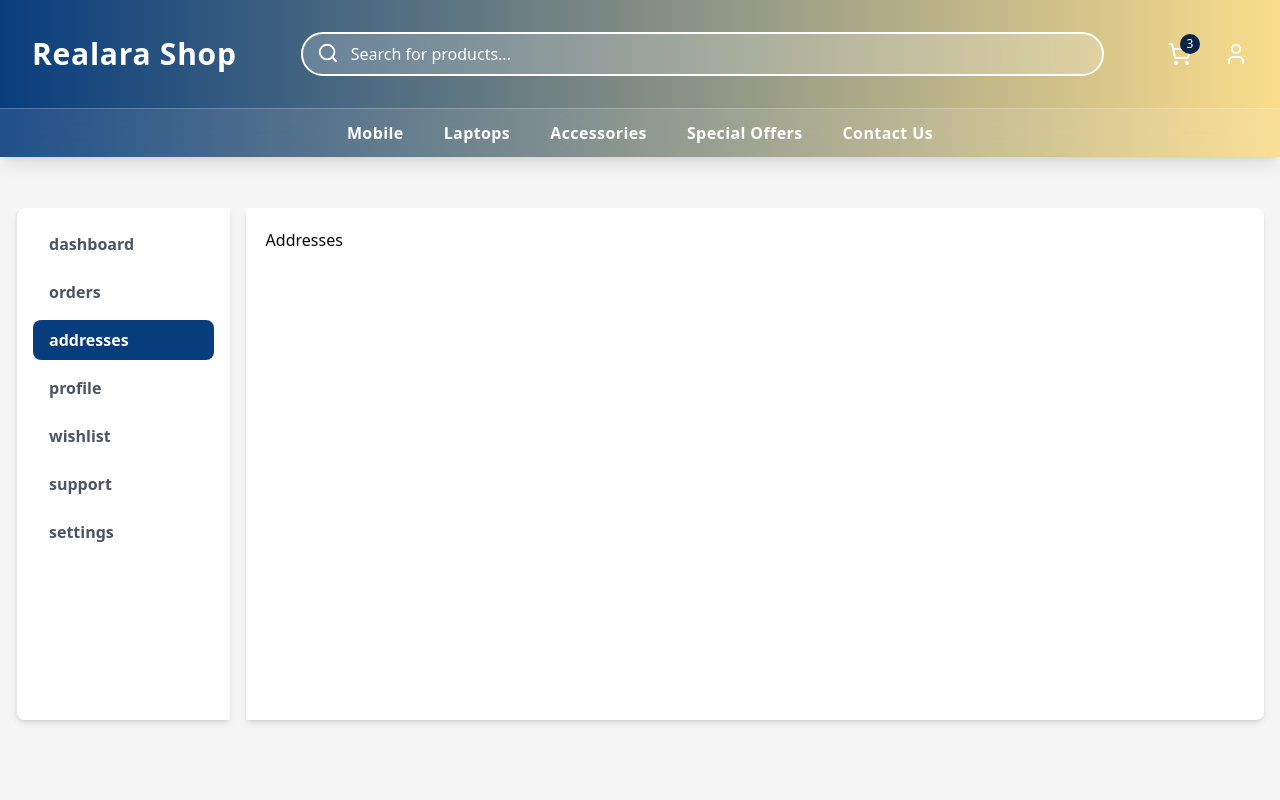
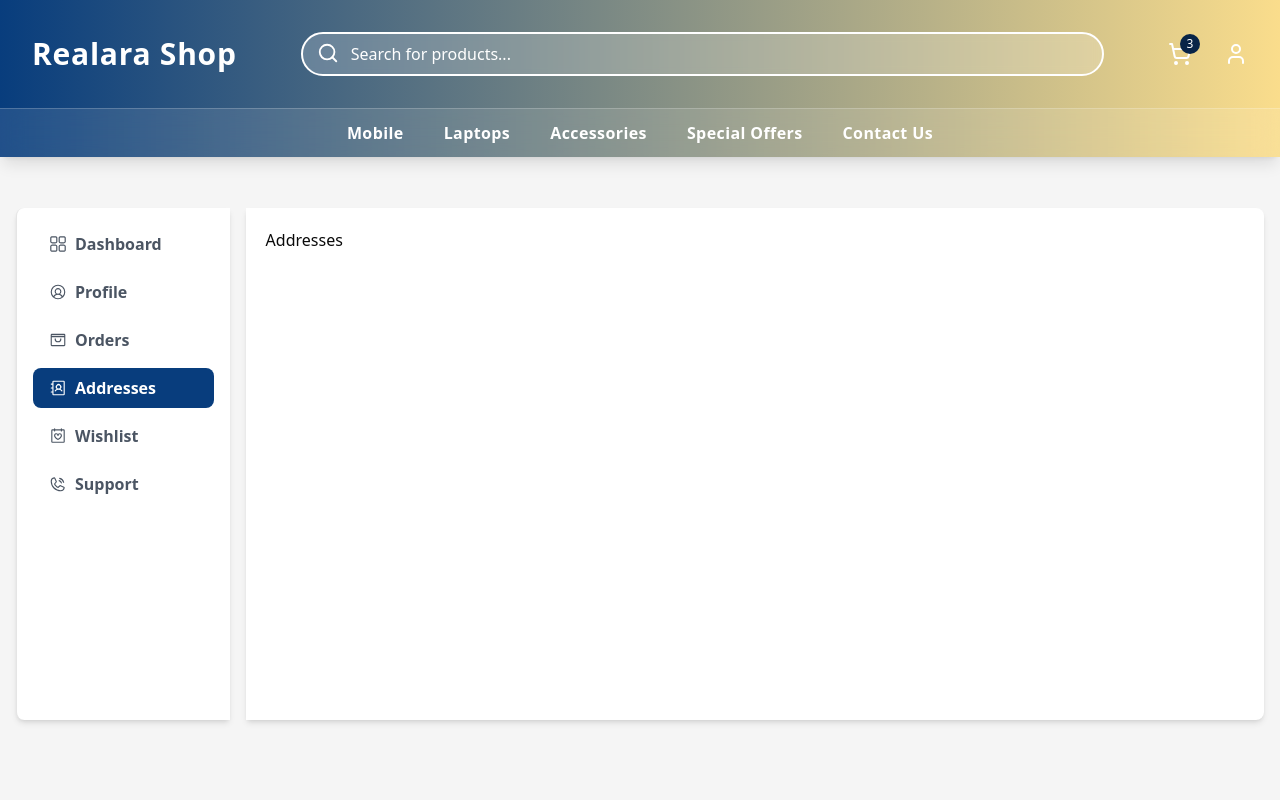
Before and after one commit to pouriasabaghi/relara_shop, a Next.js app: page /panel/addresses in a window 1280 px wide. Shown: the top 800 px of the page. Built offline with nearby package versions, Linux system fonts and the light colour scheme.

Commit message:
🧑‍💻 chore: add icon for panel left items

```diff
--- a/app/(user)/panel/layout.tsx
+++ b/app/(user)/panel/layout.tsx
@@ -1,4 +1,4 @@
-'use client'
+"use client";
 
 import Link from "next/link";
 import { usePathname } from "next/navigation";
@@ -7,15 +7,22 @@ import { ReactNode } from "react";
 import MainHeader from "@/layouts/MainHeader";
 import DesktopHeader from "@/layouts/DesktopHeader";
 import MainFooter from "@/layouts/MainFooter";
+import {
+  PiAddressBook,
+  PiCalendarHeart,
+  PiShoppingBagOpenDuotone,
+  PiPhoneCall,
+  PiUserCircle
+} from "react-icons/pi";
+import { RxDashboard } from "react-icons/rx";
 
 const menuItems = [
-  { name: "dashboard", href: "/panel" },
-  { name: "orders", href: "/panel/orders" },
-  { name: "addresses", href: "/panel/addresses" },
-  { name: "profile", href: "/panel/profile" },
-  { name: "wishlist", href: "/panel/wishlist" },
-  { name: "support", href: "/panel/support" },
-  { name: "settings", href: "/panel/settings" },
+  { name: "Dashboard", icon: <RxDashboard />, href: "/panel" },
+  { name: "Profile", icon: <PiUserCircle />, href: "/panel/profile" },
+  { name: "Orders", icon: <PiShoppingBagOpenDuotone />, href: "/panel/orders" },
+  { name: "Addresses", icon: <PiAddressBook />, href: "/panel/addresses" },
+  { name: "Wishlist", icon: <PiCalendarHeart />, href: "/panel/wishlist" },
+  { name: "Support", icon: <PiPhoneCall />, href: "/panel/support" },
 ];
 
 export default function PanelLayout({ children }: { children: ReactNode }) {
@@ -30,19 +37,20 @@ export default function PanelLayout({ children }: { children: ReactNode }) {
         <DesktopHeader />
       </div>
 
-      <div className="m-auto overflow-auto px-4 pb-20 pt-10 lg:pt-52 flex gap-4 h-screen">
+      <div className="m-auto flex h-screen gap-4 overflow-auto px-4 pb-20 pt-10 lg:pt-52">
         {/* Sidebar */}
-        <div className="w-64 border-l bg-white p-4 shadow-md rounded-tl-lg rounded-bl-lg">
+        <div className="w-64 rounded-bl-lg rounded-tl-lg border-l bg-white p-4 shadow-md">
           <nav className="space-y-2">
             {menuItems.map((item) => (
               <Link
                 key={item.href}
                 href={item.href}
                 className={cn(
-                  "block rounded-lg px-4 py-2 text-gray-600 hover:text-white hover:bg-customPrimary font-semibold",
+                  "flex items-center gap-2 rounded-lg px-4 py-2 font-semibold text-gray-600 hover:bg-customPrimary hover:text-white",
                   pathname === item.href && "bg-customPrimary text-white",
                 )}
               >
+                <span className="text-lg">{item.icon}</span>
                 {item.name}
               </Link>
             ))}
@@ -50,7 +58,9 @@ export default function PanelLayout({ children }: { children: ReactNode }) {
         </div>
 
         {/* Main Content */}
-        <main className="bg-white w-full p-5 rounded-tr-lg rounded-br-lg shadow-md">{children}</main>
+        <main className="w-full rounded-br-lg rounded-tr-lg bg-white p-5 shadow-md">
+          {children}
+        </main>
       </div>
 
       <div className="hidden lg:block">
```
